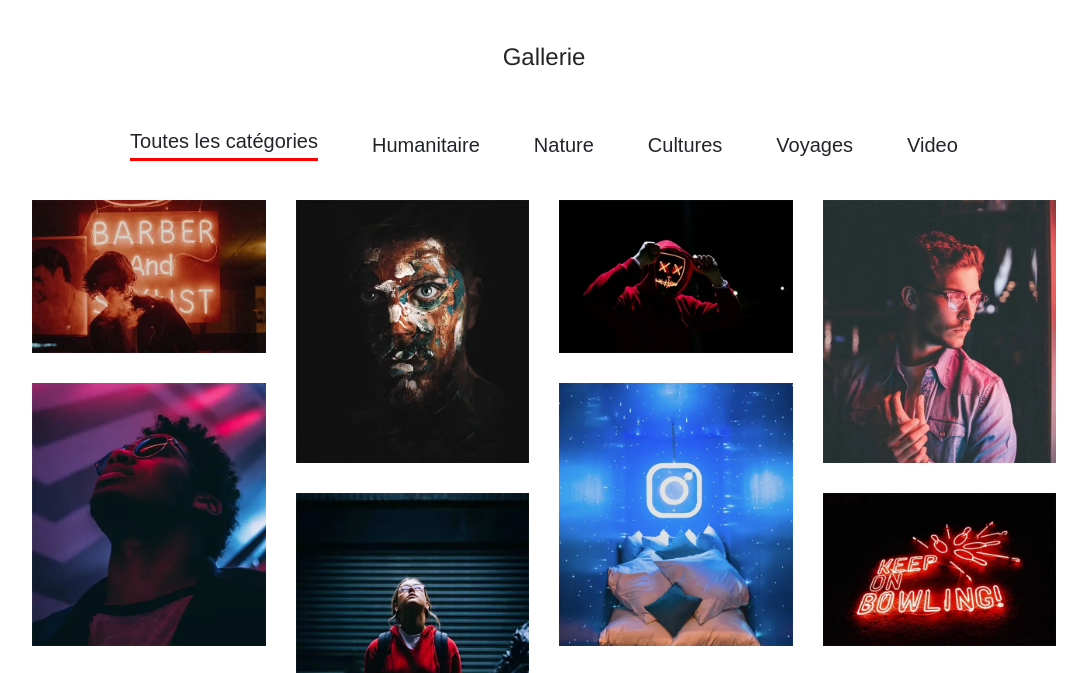
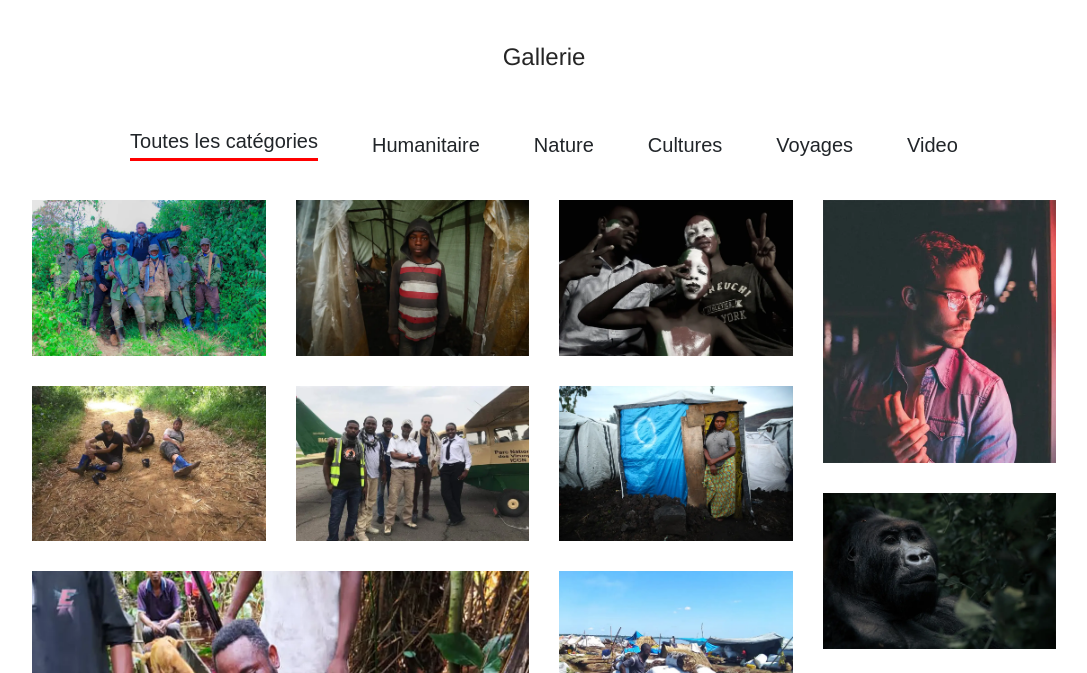
Before and after one commit to birego/birego.github.io, a PHP site: page / in a window 1280 px wide. Shown: the part 1061-1734 px from the top of the page, without its empty margins (96-1183 px from the left). Run offline with PHP 8.4, Linux system fonts and the light colour scheme.

Commit message:
Add files via upload

```diff
--- a/index.html
+++ b/index.html
@@ -309,7 +309,7 @@
                             <button class="btn mt-2" data-filter=".human" style="font-weight: 100;">Humanitaire</button>
                             <button class="btn mt-2" data-filter=".nature" style="font-weight: 100;">Nature</button>
                             <button class="btn mt-2" data-filter=".country" style="font-weight: 100;">Cultures</button>
-                            <button class="btn mt-2" data-filter=".country" style="font-weight: 100;">Voyages</button>
+                            <button class="btn mt-2" data-filter=".voyage" style="font-weight: 100;">Voyages</button>
                             <button class="btn mt-2" data-filter=".video" style="font-weight: 100;">Video</button>
                         </div>
                     </div>
@@ -320,9 +320,9 @@
                 <!-- Single Gallery Item -->
                 <div class="col-12 col-sm-6 col-lg-3 single_gallery_item nature mb-30 wow fadeInUp" data-wow-delay="100ms">
                     <div class="single-portfolio-content">
-                        <img src="img/bg-img/3.webp" alt="">
+                        <img src="img/bg-img/image_6.webp" alt="">
                         <div class="hover-content">
-                            <a href="img/bg-img/3.webp" class="portfolio-img">+</a>
+                            <a href="img/bg-img/image_8.webp" class="portfolio-img">+</a>
                         </div>
                     </div>
                 </div>
@@ -330,9 +330,9 @@
                 <!-- Single Gallery Item -->
                 <div class="col-12 col-sm-6 col-lg-3 single_gallery_item video human mb-30 wow fadeInUp" data-wow-delay="300ms">
                     <div class="single-portfolio-content">
-                        <img src="img/bg-img/4.webp" alt="">
+                        <img src="img/bg-img/image_14.webp" alt="">
                         <div class="hover-content">
-                            <a href="img/bg-img/4.webp" class="portfolio-img">+</a>
+                            <a href="img/bg-img/image_14.webp" class="portfolio-img">+</a>
                         </div>
                     </div>
                 </div>
@@ -340,9 +340,9 @@
                 <!-- Single Gallery Item -->
                 <div class="col-12 col-sm-6 col-lg-3 single_gallery_item country mb-30 wow fadeInUp" data-wow-delay="500ms">
                     <div class="single-portfolio-content">
-                        <img src="img/bg-img/5.webp" alt="">
+                        <img src="img/bg-img/image_4.webp" alt="">
                         <div class="hover-content">
-                            <a href="img/bg-img/5.webp" class="portfolio-img">+</a>
+                            <a href="img/bg-img/image_4.webp" class="portfolio-img">+</a>
                         </div>
                     </div>
                 </div>
@@ -360,19 +360,19 @@
                 <!-- Single Gallery Item -->
                 <div class="col-12 col-sm-6 col-lg-3 single_gallery_item nature mb-30 wow fadeInUp" data-wow-delay="100ms">
                     <div class="single-portfolio-content">
-                        <img src="img/bg-img/7.webp" alt="">
+                        <img src="img/bg-img/image_10.webp" alt="">
                         <div class="hover-content">
-                            <a href="img/bg-img/7.webp" class="portfolio-img">+</a>
+                            <a href="img/bg-img/image_10.webp" class="portfolio-img">+</a>
                         </div>
                     </div>
                 </div>
 
                 <!-- Single Gallery Item -->
-                <div class="col-12 col-sm-6 col-lg-3 single_gallery_item video country mb-30 wow fadeInUp" data-wow-delay="300ms">
+                <div class="col-12 col-sm-6 col-lg-3 single_gallery_item video voyage mb-30 wow fadeInUp" data-wow-delay="300ms">
                     <div class="single-portfolio-content">
-                        <img src="img/bg-img/8.webp" alt="">
+                        <img src="img/bg-img/image_7.webp" alt="">
                         <div class="hover-content">
-                            <a href="img/bg-img/8.webp" class="portfolio-img">+</a>
+                            <a href="img/bg-img/image_7.webp" class="portfolio-img">+</a>
                         </div>
                     </div>
                 </div>
@@ -380,9 +380,9 @@
                 <!-- Single Gallery Item -->
                 <div class="col-12 col-sm-6 col-lg-3 single_gallery_item human mb-30 wow fadeInUp" data-wow-delay="500ms">
                     <div class="single-portfolio-content">
-                        <img src="img/bg-img/10.webp" alt="">
+                        <img src="img/bg-img/image_16.webp" alt="">
                         <div class="hover-content">
-                            <a href="img/bg-img/10.webp" class="portfolio-img">+</a>
+                            <a href="img/bg-img/image_16.webp" class="portfolio-img">+</a>
                         </div>
                     </div>
                 </div>
@@ -390,9 +390,9 @@
                 <!-- Single Gallery Item -->
                 <div class="col-12 col-sm-6 col-lg-3 single_gallery_item nature mb-30 wow fadeInUp" data-wow-delay="700ms">
                     <div class="single-portfolio-content">
-                        <img src="img/bg-img/9.webp" alt="">
+                        <img src="img/bg-img/image_13.webp" alt="">
                         <div class="hover-content">
-                            <a href="img/bg-img/9.webp" class="portfolio-img">+</a>
+                            <a href="img/bg-img/image_13.webp" class="portfolio-img">+</a>
                         </div>
                     </div>
                 </div>
@@ -400,9 +400,9 @@
                 <!-- Single Gallery Item -->
                 <div class="col-12 col-sm-6 col-lg-6 single_gallery_item video country mb-30 wow fadeInUp" data-wow-delay="100ms">
                     <div class="single-portfolio-content">
-                        <img src="img/bg-img/36.webp" alt="">
+                        <img src="img/bg-img/image_9.webp" alt="">
                         <div class="hover-content">
-                            <a href="img/bg-img/36.webp" class="portfolio-img">+</a>
+                            <a href="img/bg-img/image_9.webp" class="portfolio-img">+</a>
                         </div>
                     </div>
                 </div>
@@ -410,9 +410,9 @@
                 <!-- Single Gallery Item -->
                 <div class="col-12 col-sm-6 col-lg-3 single_gallery_item human mb-30 wow fadeInUp" data-wow-delay="300ms">
                     <div class="single-portfolio-content">
-                        <img src="img/bg-img/37.webp" alt="">
+                        <img src="img/bg-img/image_11.webp" alt="">
                         <div class="hover-content">
-                            <a href="img/bg-img/37.webp" class="portfolio-img">+</a>
+                            <a href="img/bg-img/image_11.webp" class="portfolio-img">+</a>
                         </div>
                     </div>
                 </div>
@@ -420,9 +420,9 @@
                 <!-- Single Gallery Item -->
                 <div class="col-12 col-sm-6 col-lg-3 single_gallery_item country mb-30 wow fadeInUp" data-wow-delay="500ms">
                     <div class="single-portfolio-content">
-                        <img src="img/bg-img/5.webp" alt="">
+                        <img src="img/bg-img/image_18.webp" alt="">
                         <div class="hover-content">
-                            <a href="img/bg-img/5.webp" class="portfolio-img">+</a>
+                            <a href="img/bg-img/image_18.webp" class="portfolio-img">+</a>
                         </div>
                     </div>
                 </div>
--- a/style.css
+++ b/style.css
@@ -84,7 +84,7 @@ li {
 
 p {
   line-height: 1.9;
-  color: #999696;
+  color: #000000;
   font-size: 16px;
   font-weight: 100; }
 
```
Also changed, not shown: about.html (+50 -0 lines), gallery.html (+23 -24 lines), readme.md (added), 1 other file.
